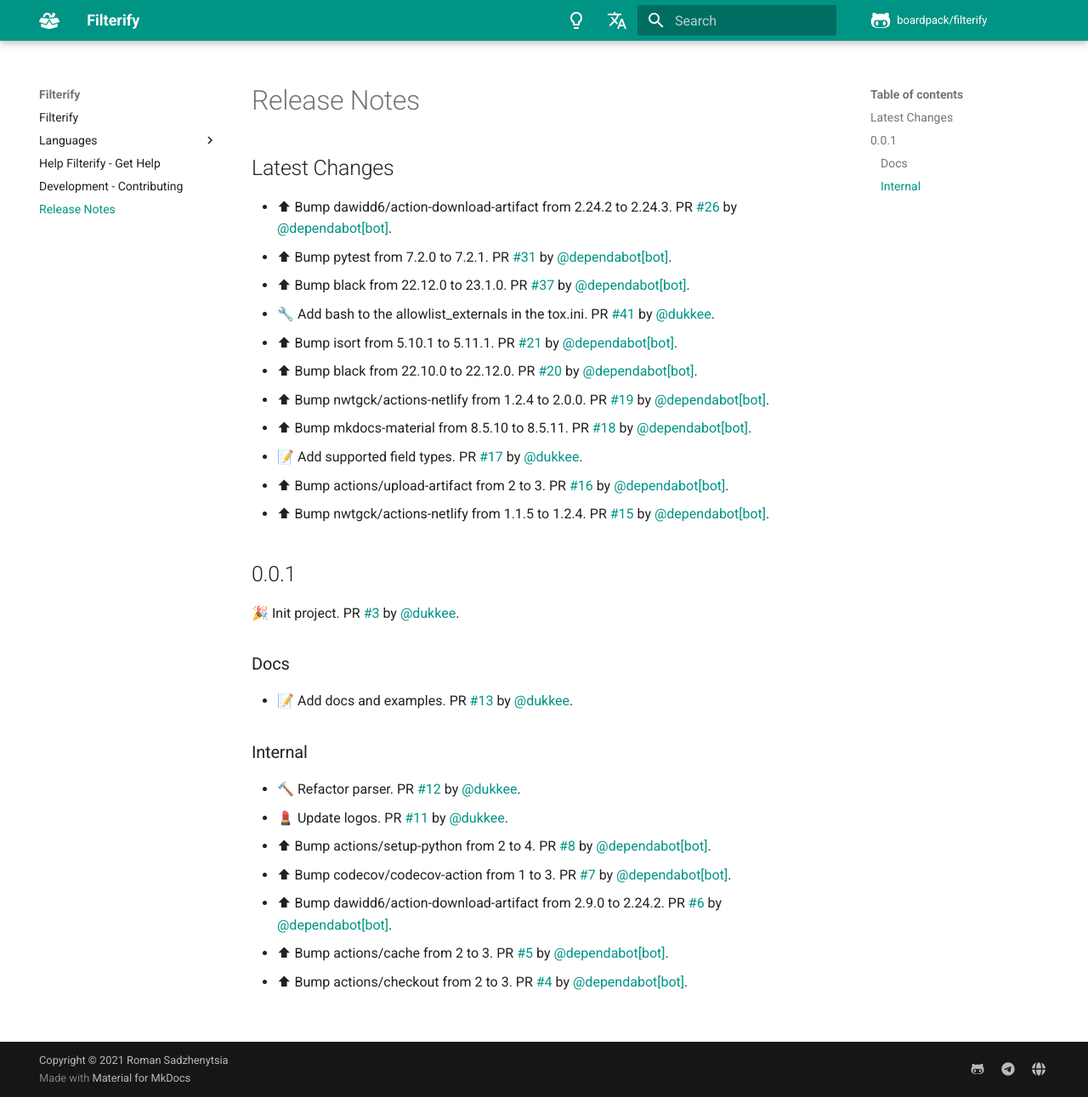
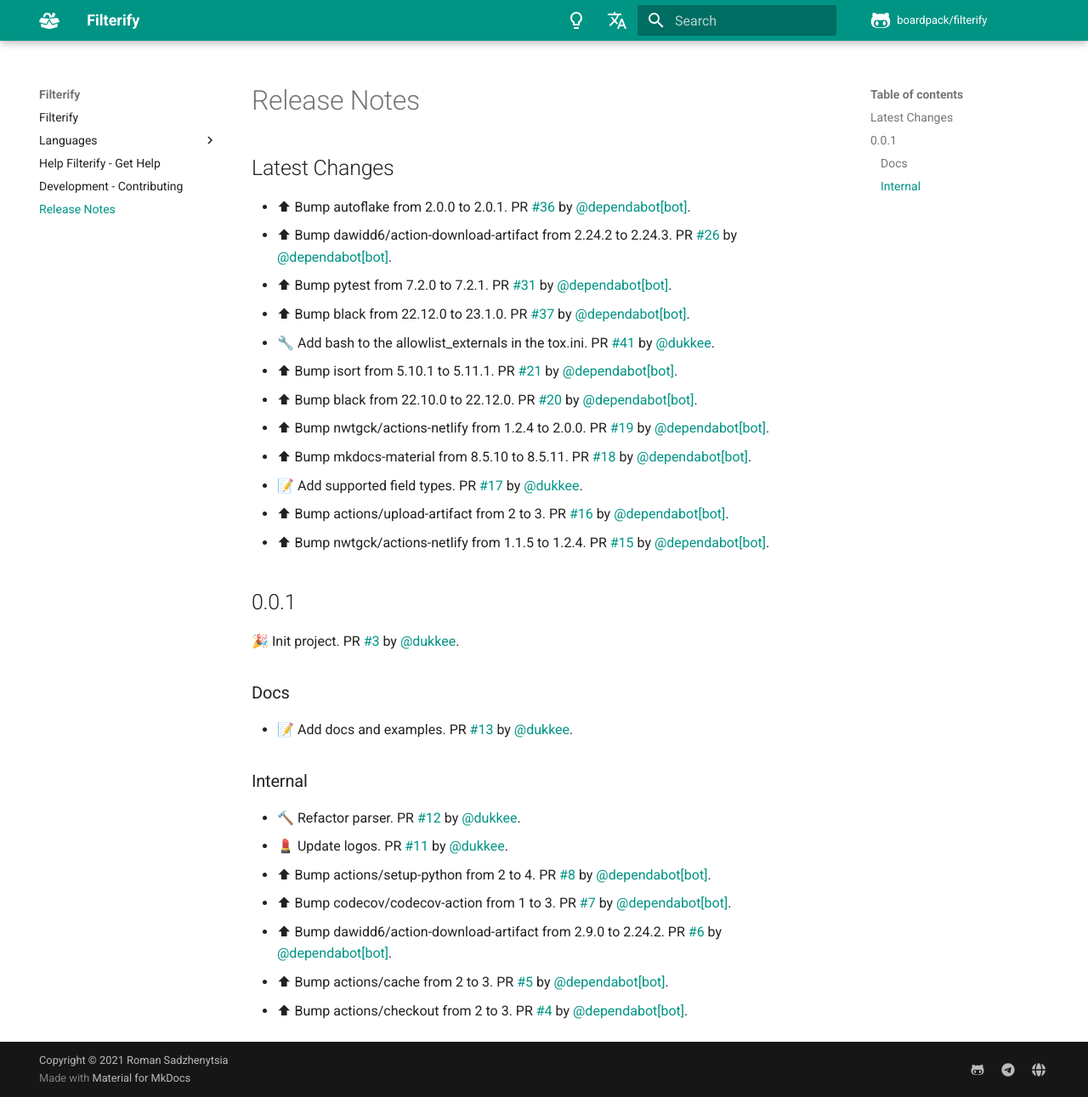
Before and after one commit to boardpack/filterify, an MkDocs documentation site: the page built from docs/en/docs/release-notes.md, in a window 1280 px wide and 1291 px high. Shown: the whole window at 85% size. Built offline with MkDocs 1.6.1 and Material for MkDocs 9.7.7, drawn with Linux system fonts in a browser that asks for light colours; comment, search, counter and statistics services are not loaded.

Commit message:
📝 Update release notes

```diff
--- a/docs/en/docs/release-notes.md
+++ b/docs/en/docs/release-notes.md
@@ -2,6 +2,7 @@
 
 ## Latest Changes
 
+* ⬆ Bump autoflake from 2.0.0 to 2.0.1. PR [#36](https://github.com/boardpack/filterify/pull/36) by [@dependabot[bot]](https://github.com/apps/dependabot).
 * ⬆ Bump dawidd6/action-download-artifact from 2.24.2 to 2.24.3. PR [#26](https://github.com/boardpack/filterify/pull/26) by [@dependabot[bot]](https://github.com/apps/dependabot).
 * ⬆ Bump pytest from 7.2.0 to 7.2.1. PR [#31](https://github.com/boardpack/filterify/pull/31) by [@dependabot[bot]](https://github.com/apps/dependabot).
 * ⬆ Bump black from 22.12.0 to 23.1.0. PR [#37](https://github.com/boardpack/filterify/pull/37) by [@dependabot[bot]](https://github.com/apps/dependabot).
```
